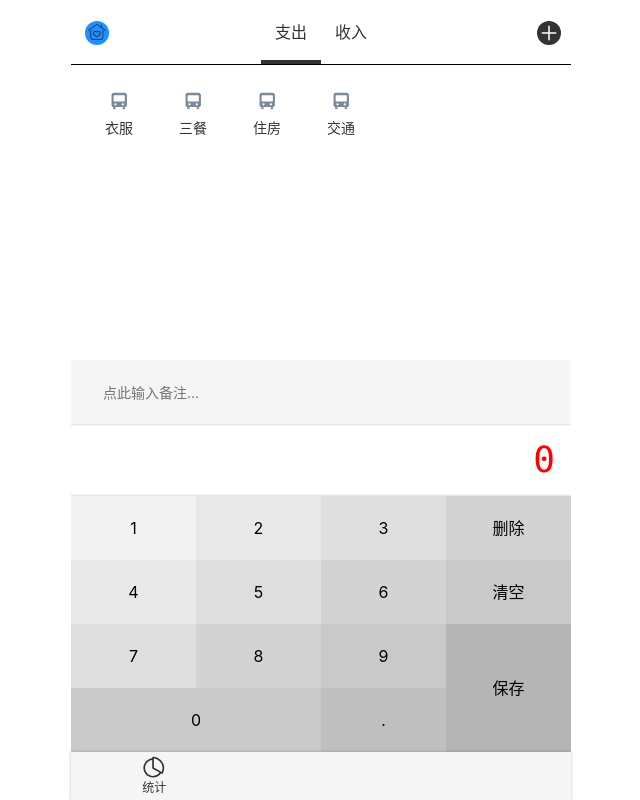
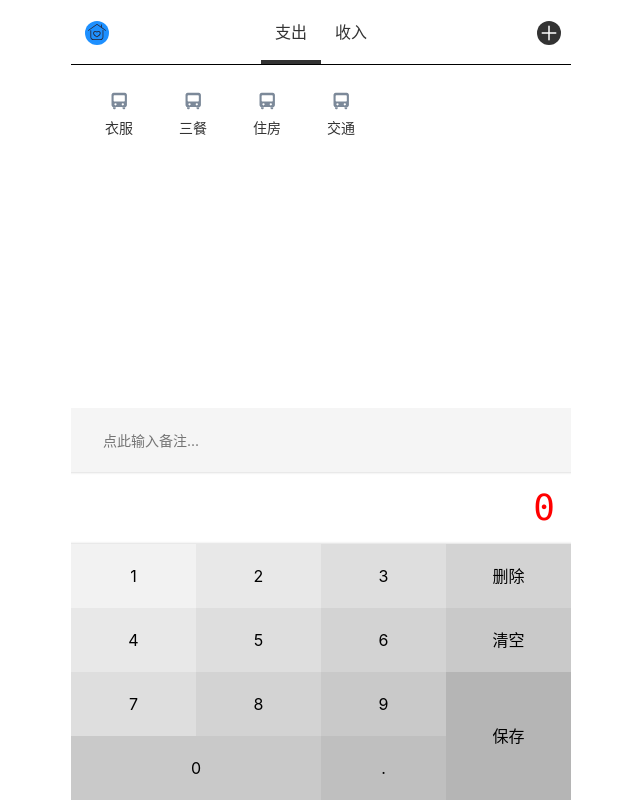
Before and after one commit to niuniu315/wangcai-2, a Vue app: page /#/money in a window 1280 px wide. Shown: the whole page, without its empty margins (319-959 px from the left). Built offline with nearby package versions, Linux system fonts and the light colour scheme.

Commit message:
将记账页面的导航删除

```diff
--- a/src/views/Money.vue
+++ b/src/views/Money.vue
@@ -1,5 +1,6 @@
 <template>
-  <Layout class-prefix="layout">
+  <div class="layout-wrapper">
+    <div class="layout-content">
       <NumberPad @update:value="onUpdateAmount"
                  @submit="saveRecord"/>
       <div class="notes">
@@ -7,8 +8,8 @@
                   placeholder="点此输入备注..."
                   :value.sync="record.notes"/>
       </div>
-    <Tags @update:value="record.tags = $event"/>
-    <div class="clearfix tabss" >
+      <Tags @update:value="record.tags = $event" class="tags"/>
+      <div class="clearfix tabss">
         <router-link to="/statistics" class="item" active-class="selected">
           <Icon name="主页" class="home"/>
         </router-link>
@@ -18,7 +19,8 @@
           <Icon class="add" name="add"/>
         </router-link>
       </div>
-  </Layout>
+    </div>
+  </div>
 </template>
 
 <script lang="ts">
@@ -73,11 +75,23 @@ export default class Money extends Vue {
 </script>
 
 <style lang="scss" scoped>
+.layout-wrapper {
+  display: flex;
+  flex-direction: column;
+  height: 100vh;
+}
+
+.layout-content {
+  overflow: auto;
+  flex-grow: 1;
+}
+
 ::v-deep .layout-content {
   display: flex;
   flex-direction: column-reverse;
 }
-.tabss> a > .home{
+
+.tabss > a > .home {
   position: relative;
   right: -14px;
   background: dodgerblue;
@@ -89,15 +103,17 @@ export default class Money extends Vue {
 
 }
 
-.clearfix{
+.clearfix {
   border-bottom: 1px solid black;
 }
-.tabss{
+
+.tabss {
   background: white;
   display: flex;
   justify-content: center;
 }
-a >.icon{
+
+a > .icon {
   background: #333333;
   color: white;
   border-radius: 50%;
```
Lines whose indentation alone changed are shown as unchanged.
